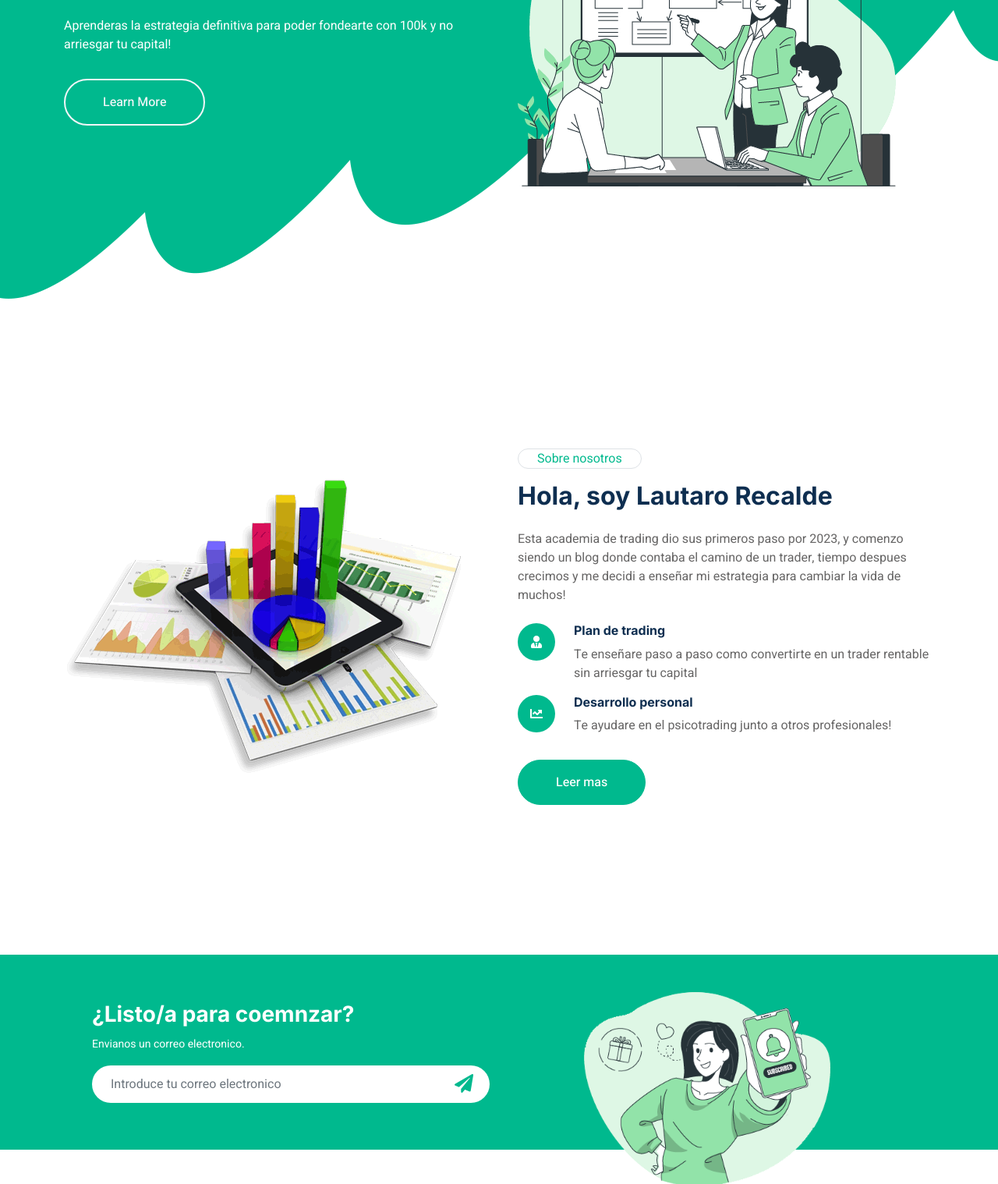
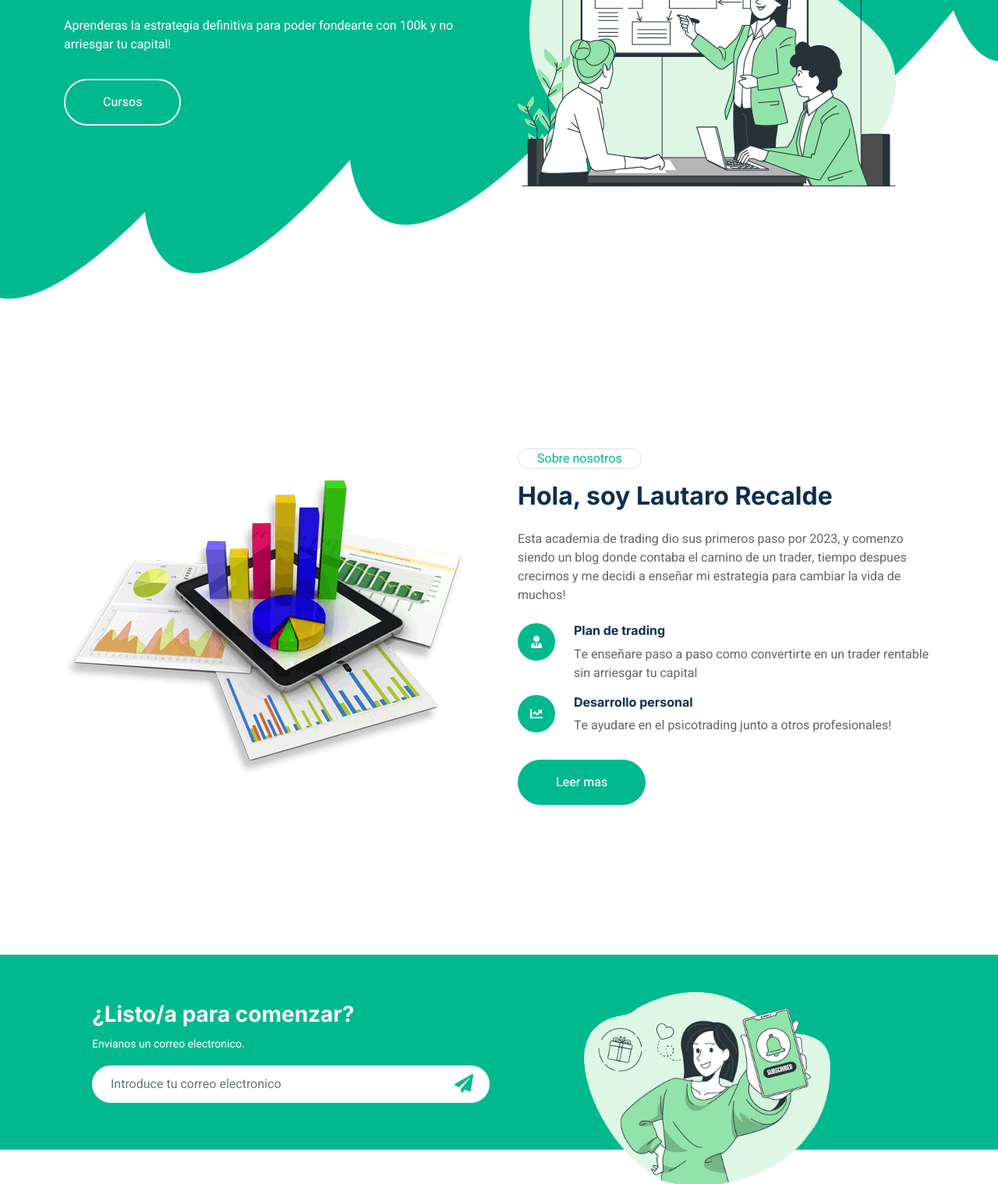
Before and after one commit to LautaroRecalde/Trading, a plain HTML site: page index.html in a window 1280 px wide. Shown: the part 370-1888 px from the top of the page at 78% size. Drawn offline with nearby package versions, Linux system fonts and the light colour scheme.

Commit message:
correccion errores

```diff
--- a/index.html
+++ b/index.html
@@ -79,7 +79,7 @@
                         <div class="col-lg-6 text-center text-lg-start">
                             <h1 class="text-white mb-4 animated zoomIn">Te ayudaremos a llevarte al siguiente nivel!</h1>
                             <p class="text-white pb-3 animated zoomIn">Aprenderas la estrategia definitiva para poder fondearte con 100k y no arriesgar tu capital!</p>
-                            <a href="" class="btn btn-outline-light rounded-pill border-2 py-3 px-5 animated slideInRight">Learn More</a>
+                            <a href="./service.html" class="btn btn-outline-light rounded-pill border-2 py-3 px-5 animated slideInRight">Cursos</a>
                         </div>
                         <div class="col-lg-6 text-center text-lg-start">
                             <img class="img-fluid animated zoomIn" src="img/hero.png" alt="">
@@ -135,7 +135,7 @@
             <div class="container px-lg-5">
                 <div class="row align-items-center" style="height: 250px;">
                     <div class="col-12 col-md-6">
-                        <h3 class="text-white">¿Listo/a para coemnzar?</h3>
+                        <h3 class="text-white">¿Listo/a para comenzar?</h3>
                         <small class="text-white">Envianos un correo electronico.</small>
                         <div class="position-relative w-100 mt-3">
                             <input class="form-control border-0 rounded-pill w-100 ps-4 pe-5" type="text" placeholder="Introduce tu correo electronico" style="height: 48px;">
```
